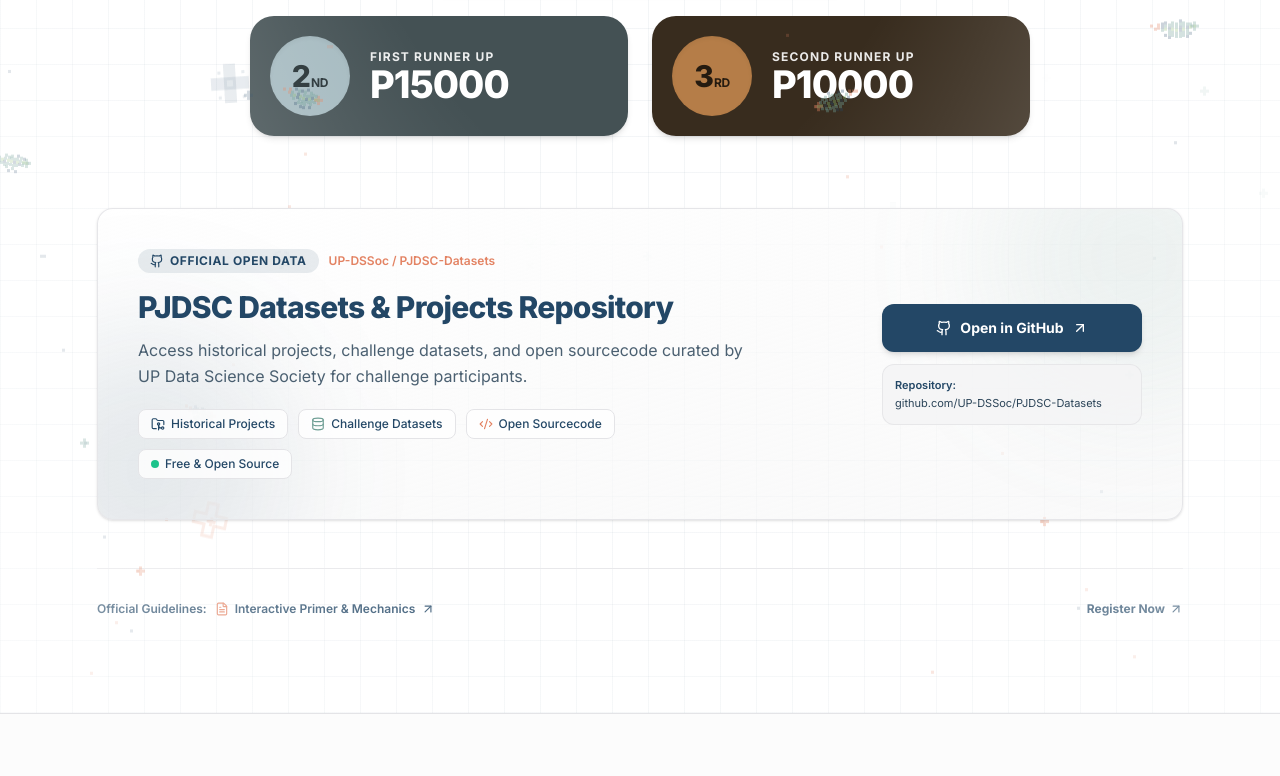
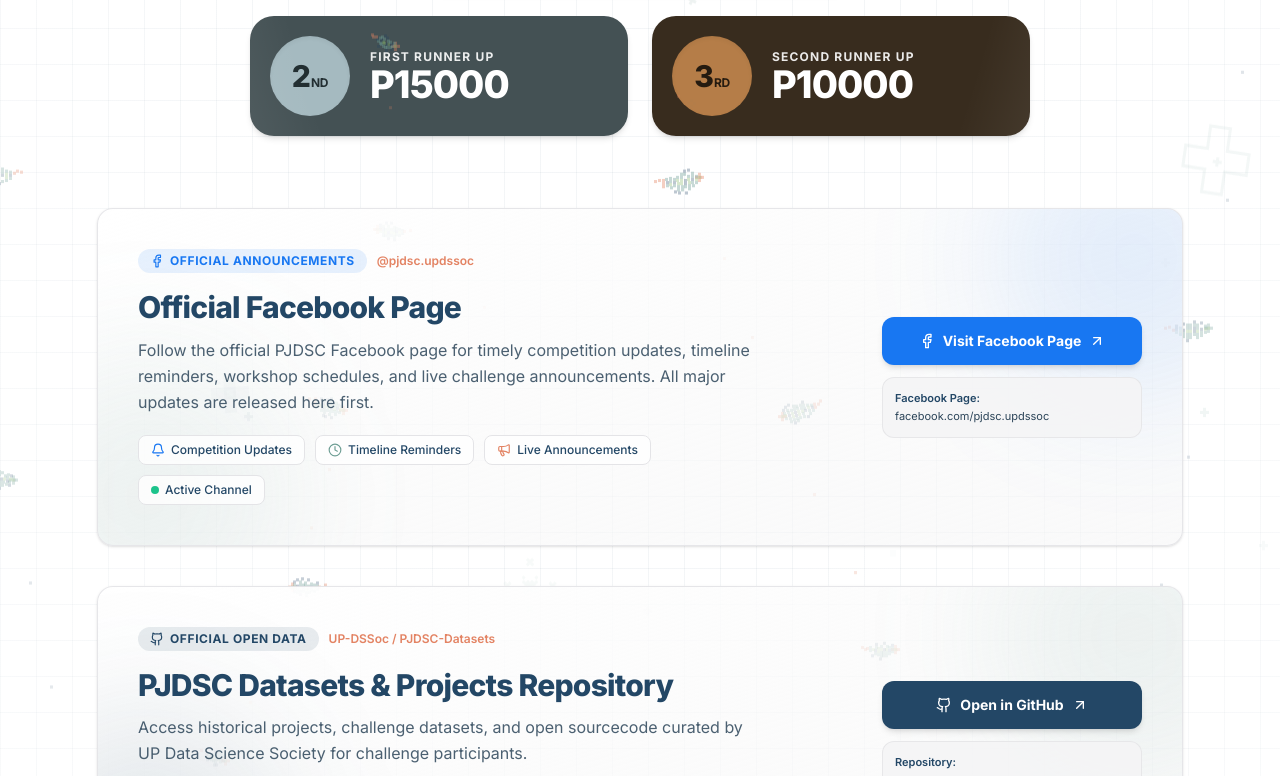
Before and after one commit to artemiui/pjdsc26-website, a Next.js app: page / in a window 1280 px wide. Shown: the part 2844-3620 px from the top of the page. Built offline with nearby package versions, Linux system fonts and the light colour scheme.

Commit message:
feat: add dedicated Facebook updates panel to landing page

```diff
--- a/components/sections/HeroSection.tsx
+++ b/components/sections/HeroSection.tsx
@@ -4,7 +4,7 @@
 import Link from "next/link";
 import Image from "next/image";
 import { motion } from "framer-motion";
-import { ArrowUpRight, FileText, Clock, Github, Database, GitBranch, Trophy, FolderGit2, Code2 } from "lucide-react";
+import { ArrowUpRight, FileText, Clock, Github, Database, GitBranch, Trophy, FolderGit2, Code2, Facebook, Bell, Megaphone } from "lucide-react";
 import { siteData } from "@/lib/siteData";
 import { useRegistration } from "@/lib/registrationContext";
 import DitheredPlantBackground from "@/components/DitheredPlantBackground";
@@ -474,8 +474,93 @@
           </div>
         </div>
 
+        {/* Dedicated PJDSC Facebook Official Updates Panel */}
+        <div className="mt-14 sm:mt-18 relative rounded-2xl border border-zinc-200/90 dark:border-zinc-800/90 bg-gradient-to-br from-white via-zinc-50/70 to-zinc-100/50 dark:from-zinc-900/90 dark:via-zinc-900/60 dark:to-zinc-950/80 p-6 sm:p-8 lg:p-10 shadow-sm overflow-hidden">
+          {/* Subtle Ambient Radial Glow */}
+          <div
+            className="absolute -top-24 -right-24 w-72 h-72 bg-[#1877F2]/10 dark:bg-[#1877F2]/15 rounded-full blur-3xl pointer-events-none"
+            aria-hidden="true"
+          />
+          <div
+            className="absolute -bottom-24 -left-24 w-72 h-72 bg-[#6E9E94]/10 dark:bg-[#6E9E94]/15 rounded-full blur-3xl pointer-events-none"
+            aria-hidden="true"
+          />
+
+          <div className="relative z-10 flex flex-col lg:flex-row lg:items-center lg:justify-between gap-8">
+            {/* Left Info Column */}
+            <div className="space-y-4 max-w-[620px]">
+              <div className="flex flex-wrap items-center gap-2.5">
+                <span className="inline-flex items-center gap-1.5 px-3 py-1 rounded-full text-xs font-bold uppercase tracking-wider bg-[#1877F2]/10 text-[#1877F2] dark:bg-[#1877F2]/15 dark:text-[#5890FF]">
+                  <Facebook className="w-3.5 h-3.5" />
+                  Official Announcements
+                </span>
+                <span className="text-xs font-semibold text-[#E38363] dark:text-[#ee9577]">
+                  @pjdsc.updssoc
+                </span>
+              </div>
+
+              <div>
+                <h3 className="text-2xl sm:text-3xl font-extrabold text-[#234766] dark:text-[#7ca5cb] tracking-tight leading-tight">
+                  Official Facebook Page
+                </h3>
+                <p className="text-sm sm:text-base text-[#2b4458]/85 dark:text-zinc-300 leading-relaxed mt-2.5">
+                  Follow the official PJDSC Facebook page for timely competition updates, timeline reminders, workshop schedules, and live challenge announcements. All major updates are released here first.
+                </p>
+              </div>
+
+              {/* Badges / Specs */}
+              <div className="flex flex-wrap gap-2.5 pt-1">
+                <div className="inline-flex items-center gap-1.5 px-3 py-1.5 rounded-lg bg-white/80 dark:bg-zinc-800/80 border border-zinc-200 dark:border-zinc-700 text-xs font-medium text-[#234766] dark:text-zinc-200">
+                  <Bell className="w-3.5 h-3.5 text-[#1877F2]" />
+                  <span>Competition Updates</span>
+                </div>
+                <div className="inline-flex items-center gap-1.5 px-3 py-1.5 rounded-lg bg-white/80 dark:bg-zinc-800/80 border border-zinc-200 dark:border-zinc-700 text-xs font-medium text-[#234766] dark:text-zinc-200">
+                  <Clock className="w-3.5 h-3.5 text-[#6E9E94]" />
+                  <span>Timeline Reminders</span>
+                </div>
+                <div className="inline-flex items-center gap-1.5 px-3 py-1.5 rounded-lg bg-white/80 dark:bg-zinc-800/80 border border-zinc-200 dark:border-zinc-700 text-xs font-medium text-[#234766] dark:text-zinc-200">
+                  <Megaphone className="w-3.5 h-3.5 text-[#E38363]" />
+                  <span>Live Announcements</span>
+                </div>
+                <div className="inline-flex items-center gap-1.5 px-3 py-1.5 rounded-lg bg-white/80 dark:bg-zinc-800/80 border border-zinc-200 dark:border-zinc-700 text-xs font-medium text-[#234766] dark:text-zinc-200">
+                  <span className="w-2 h-2 rounded-full bg-emerald-500 animate-pulse" />
+                  <span>Active Channel</span>
+                </div>
+              </div>
+            </div>
+
+            {/* Right Action Box */}
+            <div className="flex flex-col sm:flex-row lg:flex-col gap-3 shrink-0 lg:w-[260px]">
+              <a
+                href={siteData.event.facebookLink}
+                target="_blank"
+                rel="noopener noreferrer"
+                className="inline-flex items-center justify-center gap-2 px-6 py-3.5 bg-[#1877F2] hover:bg-[#166fe5] dark:bg-[#1877F2] dark:hover:bg-[#166fe5] text-white text-sm font-bold rounded-xl shadow-md transition-all hover:scale-[1.02] active:scale-[0.98] cursor-pointer"
+              >
+                <Facebook className="w-4 h-4" />
+                <span>Visit Facebook Page</span>
+                <ArrowUpRight className="w-4 h-4" />
+              </a>
+
+              <div className="p-3 rounded-xl bg-zinc-100/90 dark:bg-zinc-800/60 border border-zinc-200/80 dark:border-zinc-700/60 text-[11px] text-zinc-500 dark:text-zinc-400">
+                <span className="block font-semibold text-[#234766] dark:text-[#7ca5cb] mb-0.5">
+                  Facebook Page:
+                </span>
+                <a
+                  href={siteData.event.facebookLink}
+                  target="_blank"
+                  rel="noopener noreferrer"
+                  className="text-[11px] select-all break-all text-[#2b4458] dark:text-zinc-300 font-sans hover:underline"
+                >
+                  facebook.com/pjdsc.updssoc
+                </a>
+              </div>
+            </div>
+          </div>
+        </div>
+
         {/* Dedicated PJDSC GitHub Datasets Repository Panel */}
-        <div className="mt-14 sm:mt-18 relative rounded-2xl border border-zinc-200/90 dark:border-zinc-800/90 bg-gradient-to-br from-white via-zinc-50/70 to-zinc-100/50 dark:from-zinc-900/90 dark:via-zinc-900/60 dark:to-zinc-950/80 p-6 sm:p-8 lg:p-10 shadow-sm overflow-hidden">
+        <div className="mt-8 sm:mt-10 relative rounded-2xl border border-zinc-200/90 dark:border-zinc-800/90 bg-gradient-to-br from-white via-zinc-50/70 to-zinc-100/50 dark:from-zinc-900/90 dark:via-zinc-900/60 dark:to-zinc-950/80 p-6 sm:p-8 lg:p-10 shadow-sm overflow-hidden">
           {/* Subtle Ambient Radial Glow */}
           <div
             className="absolute -top-24 -right-24 w-72 h-72 bg-[#6E9E94]/10 dark:bg-[#6E9E94]/15 rounded-full blur-3xl pointer-events-none"
--- a/lib/siteData.ts
+++ b/lib/siteData.ts
@@ -44,6 +44,7 @@
     proposalSubmissionLink: "http://bit.ly/pjdsc2026ConceptProposalSubmission",
     finalProjectSubmissionLink: "http://bit.ly/pjdsc2026FinalProjectSubmission",
     githubRepoLink: "https://github.com/UP-DSSoc/PJDSC-Datasets",
+    facebookLink: "https://www.facebook.com/pjdsc.updssoc",
     contactEmail: "pjdsc.updssoc@gmail.com",
     maxTeams: 40,
     teamSize: "3 to 5 members",
```
